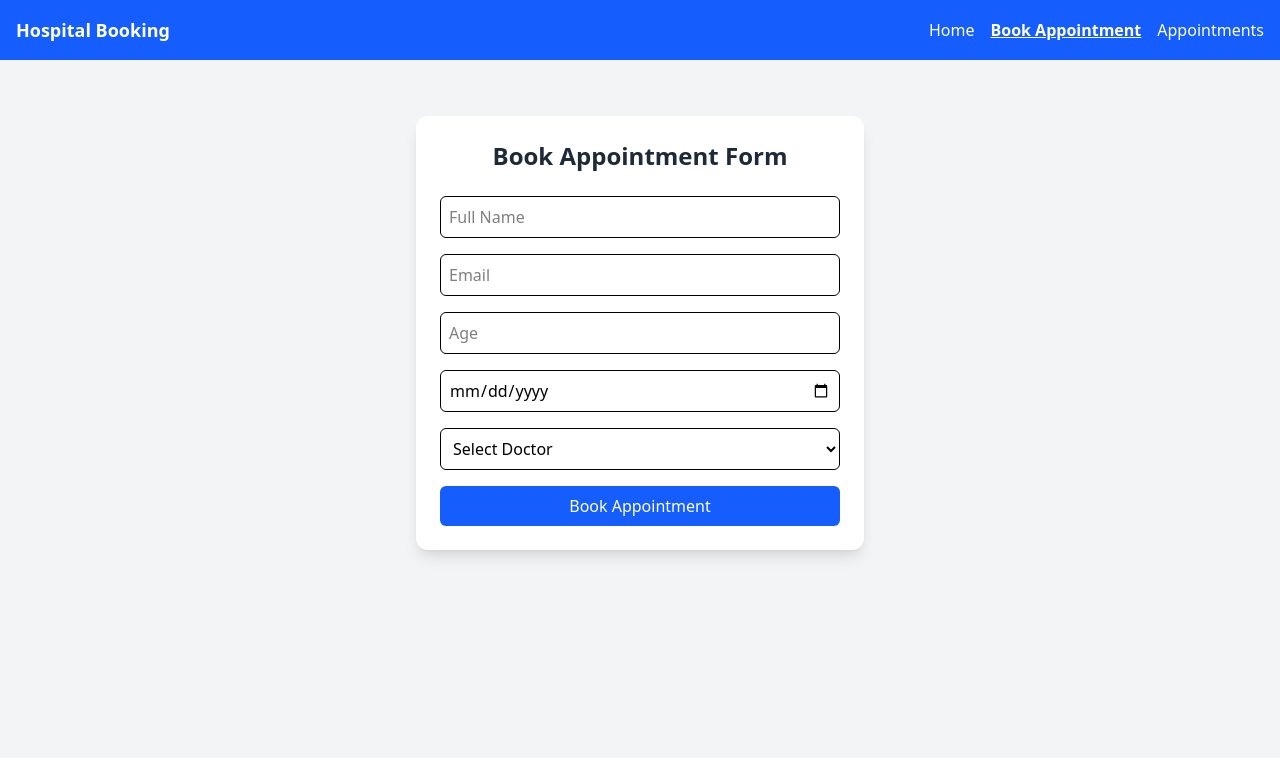
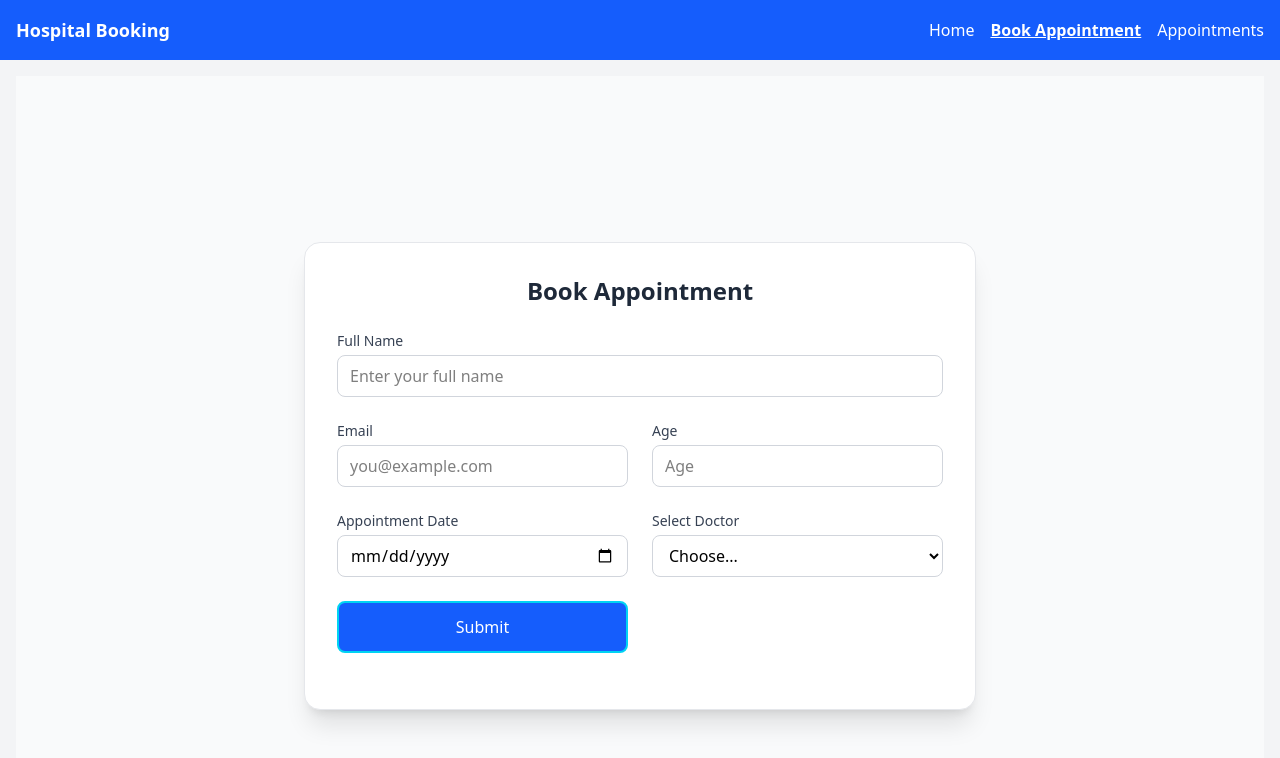
Before and after one commit to Httpednah/med-book, a React (Vite) app: page /book in a window 1280 px wide. Shown: the top 758 px of the page. Built offline with nearby package versions, Linux system fonts and the light colour scheme; data requests are answered from the project's data file.

Commit message:
form styling done

```diff
--- a/src/components/BookAppointmentForm.jsx
+++ b/src/components/BookAppointmentForm.jsx
@@ -19,7 +19,6 @@ function BookAppointmentForm() {
   const handleSubmit = (e) => {
     e.preventDefault();
 
-    // ✅ Validate fields first
     if (!fullName || !email || !age || !date || !doctorId) {
       toast.warning("Please fill in all fields.");
       return;
@@ -34,7 +33,6 @@ function BookAppointmentForm() {
       status: "scheduled",
     };
 
-    // ✅ Make sure JSON server is running at http://localhost:3000
     fetch("http://localhost:3000/appointments", {
       method: "POST",
       headers: { "Content-Type": "application/json" },
@@ -54,64 +52,103 @@ function BookAppointmentForm() {
       })
       .catch((error) => {
         console.error("Error:", error);
-        toast.error(
-          "There was a problem booking your appointment. Please try again."
-        );
+        toast.error("There was a problem booking your appointment.");
       });
   };
 
   return (
-    <div className="max-w-md mx-auto mt-10 p-6 bg-white rounded-xl shadow-lg">
-      <h2 className="text-2xl font-bold text-center text-gray-800 mb-6">
-        Book Appointment Form
+    <div className="flex items-center justify-center min-h-screen bg-gray-50">
+      <div className="w-full max-w-2xl bg-white border border-gray-200 rounded-2xl shadow-xl p-8">
+        <h2 className="text-2xl font-bold text-gray-800 mb-6 text-center">
+          Book Appointment
         </h2>
-      <form onSubmit={handleSubmit} className="flex flex-col gap-4">
+
+        <form
+          onSubmit={handleSubmit}
+          className="grid grid-cols-1 md:grid-cols-2 gap-6"
+        >
+          <div className="col-span-2">
+            <label className="block text-sm font-medium text-gray-700 mb-1">
+              Full Name
+            </label>
             <input
               type="text"
-          placeholder="Full Name"
               value={fullName}
               onChange={(e) => setFullName(e.target.value)}
-          className="border rounded-md p-2"
+              className="w-full border border-gray-300 rounded-lg px-3 py-2 focus:ring-2 focus:ring-blue-500 focus:border-blue-500 outline-none"
+              placeholder="Enter your full name"
+              required
             />
+          </div>
+          <div>
+            <label className="block text-sm font-medium text-gray-700 mb-1">
+              Email
+            </label>
             <input
               type="email"
-          placeholder="Email"
               value={email}
               onChange={(e) => setEmail(e.target.value)}
-          className="border rounded-md p-2"
+              className="w-full border border-gray-300 rounded-lg px-3 py-2 focus:ring-2 focus:ring-blue-500 focus:border-blue-500 outline-none"
+              placeholder="you@example.com"
+              required
             />
+          </div>
+
+
+          <div>
+            <label className="block text-sm font-medium text-gray-700 mb-1">
+              Age
+            </label>
             <input
               type="number"
-          placeholder="Age"
               value={age}
               onChange={(e) => setAge(e.target.value)}
-          className="border rounded-md p-2"
+              className="w-full border border-gray-300 rounded-lg px-3 py-2 focus:ring-2 focus:ring-blue-500 focus:border-blue-500 outline-none"
+              placeholder="Age"
+              required
             />
+          </div>
+
+
+          <div>
+            <label className="block text-sm font-medium text-gray-700 mb-1">
+              Appointment Date
+            </label>
             <input
               type="date"
               value={date}
               onChange={(e) => setDate(e.target.value)}
-          className="border rounded-md p-2"
+              className="w-full border border-gray-300 rounded-lg px-3 py-2 focus:ring-2 focus:ring-blue-500 focus:border-blue-500 outline-none"
+              required
             />
+          </div>
+          <div>
+            <label className="block text-sm font-medium text-gray-700 mb-1">
+              Select Doctor
+            </label>
             <select
               value={doctorId}
               onChange={(e) => setDoctorId(e.target.value)}
-          className="border rounded-md p-2"
+              className="w-full border border-gray-300 rounded-lg px-3 py-2 bg-white focus:ring-2 focus:ring-blue-500 focus:border-blue-500 outline-none"
+              required
             >
-          <option value="">Select Doctor</option>
+              <option value="">Choose...</option>
               {doctors.map((doc) => (
                 <option key={doc.id} value={doc.id}>
                   {doc.name} — {doc.specialty}
                 </option>
               ))}
             </select>
+          </div>
           <button
             type="submit"
-          className="bg-blue-600 text-white rounded-md p-2 hover:bg-blue-700"
+            className="w-full border-2 border-cyan-400 text-white font-medium py-3 rounded-lg bg-blue-600 hover:bg-cyan-500 hover:border-blue-600 transition-all duration-300"
           >
-          Book Appointment
+            Submit
           </button>
+          <div className="col-span-2"></div>
         </form>
+      </div>
     </div>
   );
 }
```
Lines whose indentation alone changed are shown as unchanged.
